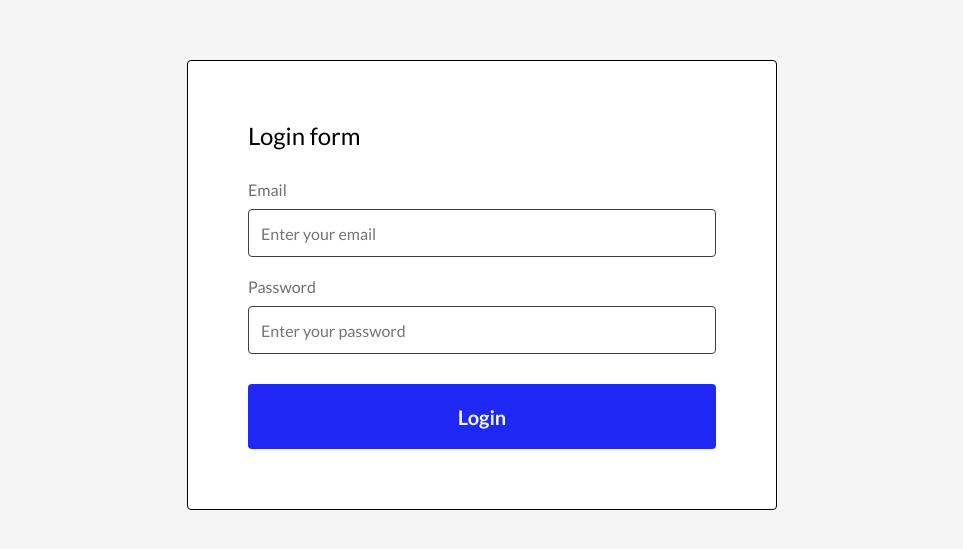
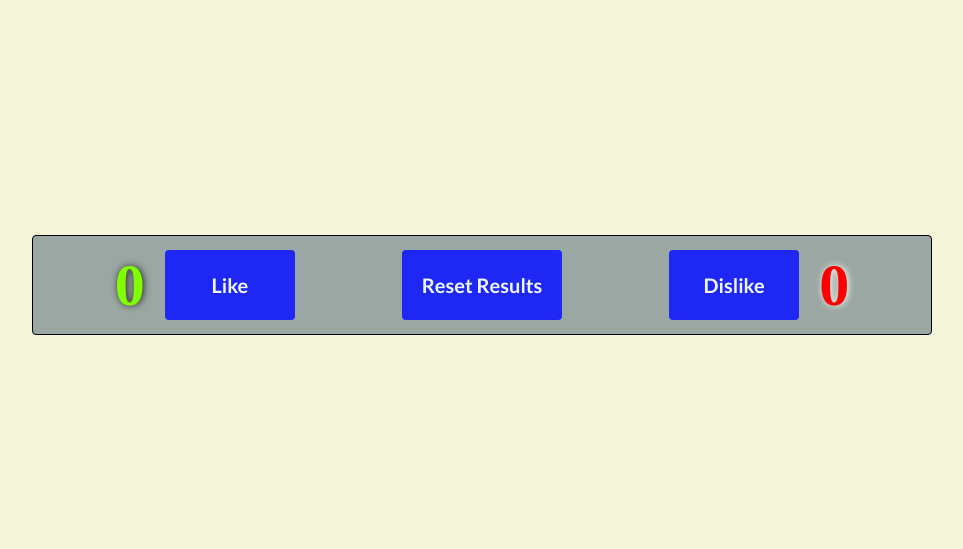
Before and after one commit to Alexander-Anischenko/42.2-react, a React (Create React App) app: page / in a window 1280 px wide. Shown: the part 115-664 px from the top of the page, without its empty margins (158-1121 px from the left). Built offline with nearby package versions, Linux system fonts and the light colour scheme.

Commit message:
HomeWork04 create component Feedback

```diff
--- a/src/App.jsx
+++ b/src/App.jsx
@@ -7,7 +7,8 @@ import "./App.css";
 
 //homework imports
 //import HomeWork02 from "./homeworks/HomeWork_02/HomeWork_02";
-import HomeWork03 from "./homeworks/HomeWork03/HomeWork03";
+//import HomeWork03 from "./homeworks/HomeWork03/HomeWork03";
+import HomeWork04 from "./homeworks/HomeWork04/HomeWork04";
 
 //consultation imports
 //import Consultation02 from "./consultations/Consultation02/Consultation02";
@@ -19,7 +20,8 @@ function App() {
             {/* <Lesson03/> */}
             {/* <Lesson04/> */}
             {/* <HomeWork02 /> */}
-            <HomeWork03/>
+            {/* <HomeWork03/> */}
+            <HomeWork04/>
             {/* <Consultation02/> */}
         </div>
     );
--- /dev/null
+++ b/src/components/Feedback/Feedback.jsx
@@ -0,0 +1,43 @@
+import "./styles.css";
+import Button from "../Button/Button";
+import { useState } from "react";
+
+function Feedback() {
+    const [countLike, setLike] = useState(0);
+    const [countDislike, setDislike] = useState(0);
+
+    const onLikeClick = () => {
+        setLike((plusLike) => (plusLike < 99 ? plusLike + 1 : plusLike));
+    };
+
+    const onDislikeClick = () => {
+        setDislike((plusDislike) =>
+            plusDislike < 99 ? plusDislike + 1 : plusDislike
+        );
+    };
+
+    const onResetClick = () => {
+        setLike(0);
+        setDislike(0);
+    };
+
+    return (
+        <div className="feetback-wrapper">
+            <div className="button-feetback-wrapper">
+                <div className="result like" max="100">
+                    {countLike}
+                </div>
+                <Button buttonName="Like" onClick={onLikeClick} />
+            </div>
+            <div className="button-reset-wrapper">
+                <Button buttonName="Reset Results" onClick={onResetClick} />
+            </div>
+            <div className="button-feetback-wrapper">
+                <Button buttonName="Dislike" onClick={onDislikeClick} />
+                <div className="result dislike">{countDislike}</div>
+            </div>
+        </div>
+    );
+}
+
+export default Feedback;
--- /dev/null
+++ b/src/components/Feedback/styles.css
@@ -0,0 +1,39 @@
+@import url(https://fonts.googleapis.com/css?family=Lato:100,100italic,300,300italic,regular,italic,700,700italic,900,900italic);
+
+.feetback-wrapper {
+    display: flex;
+    justify-content: space-evenly;
+    align-items: center;
+    max-width: 100%;
+    min-width: 900px;
+    height: 100px;
+    gap: 25px;
+    background-color: rgb(155, 167, 163);
+    border: 1px solid;
+    border-radius: 4px;
+}
+
+.button-feetback-wrapper {
+    display: flex;
+    width: 180px;
+    gap: 20px;
+}
+
+.result {
+    display: flex;
+    justify-content: center;
+    align-items: center;
+    font-weight: 600;
+    font-size: 60px;
+    font-family: Lato sans-serif;
+}
+
+.like {
+    color: chartreuse;
+    text-shadow: rgb(34, 34, 34) 1px 0 7px;
+}
+
+.dislike {
+    color: red;
+    text-shadow: rgb(255, 255, 255) 1px 0 7px;
+}
--- /dev/null
+++ b/src/homeworks/HomeWork04/HomeWork04.jsx
@@ -0,0 +1,12 @@
+import "./styles.css";
+import Feedback from "../../components/Feedback/Feedback";
+
+function HomeWork04() {
+    return (
+        <div className="homework-wrapper">
+            <Feedback />
+        </div>
+    );
+}
+
+export default HomeWork04;
--- /dev/null
+++ b/src/homeworks/HomeWork04/styles.css
@@ -0,0 +1,8 @@
+.homework-wrapper {
+    display: flex;
+    align-items: center;
+    justify-content: center;
+    background-color: beige;
+    width: 100%;
+    flex: 1;
+}
```
